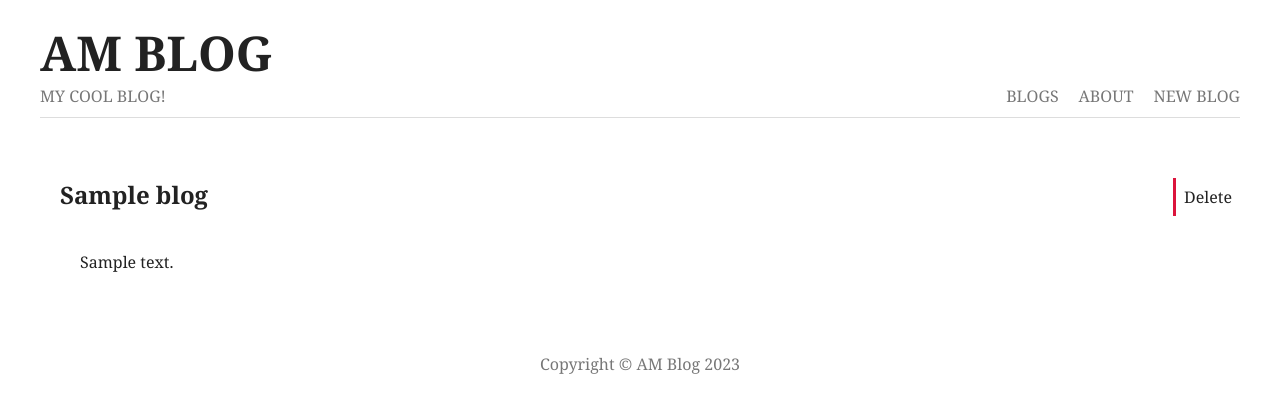
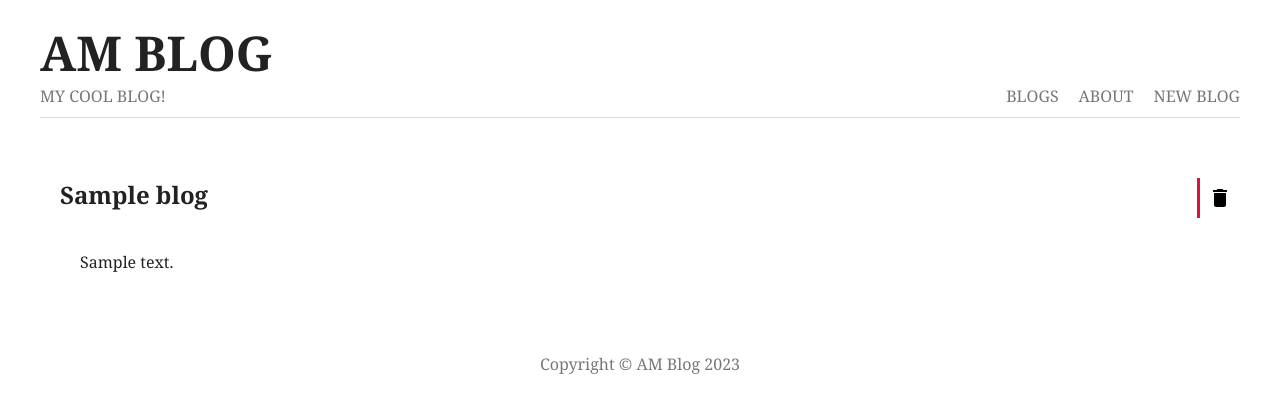
Before and after one commit to Rakesh243/My-Blog, a Node server app: template views/blogs/details.ejs in a window 1280 px wide. Shown: the top 413 px of the page. Run offline with Node 20, Linux system fonts and the light colour scheme; the template is opened without the code that fills it: most values are stand-ins (such as "Sample title", 1, 10 or a date in 2020); some libraries are stand-ins or nearby versions.

Commit message:
Add trashcan icon.

```diff
--- a/views/blogs/details.ejs
+++ b/views/blogs/details.ejs
@@ -9,7 +9,9 @@
       <div class="content">
         <p><%= blog.body %></p>
       </div>
-      <a class="delete" data-doc="<%= blog._id %>">Delete</a>
+      <a class="delete" data-doc="<%= blog._id %>">
+        <img src="/trashcan.svg" alt="Delete icon" />
+      </a>
     </div>
 
     <%- include("../partials/footer.ejs") %>
```
Also changed, not shown: public/trashcan.svg (added).
